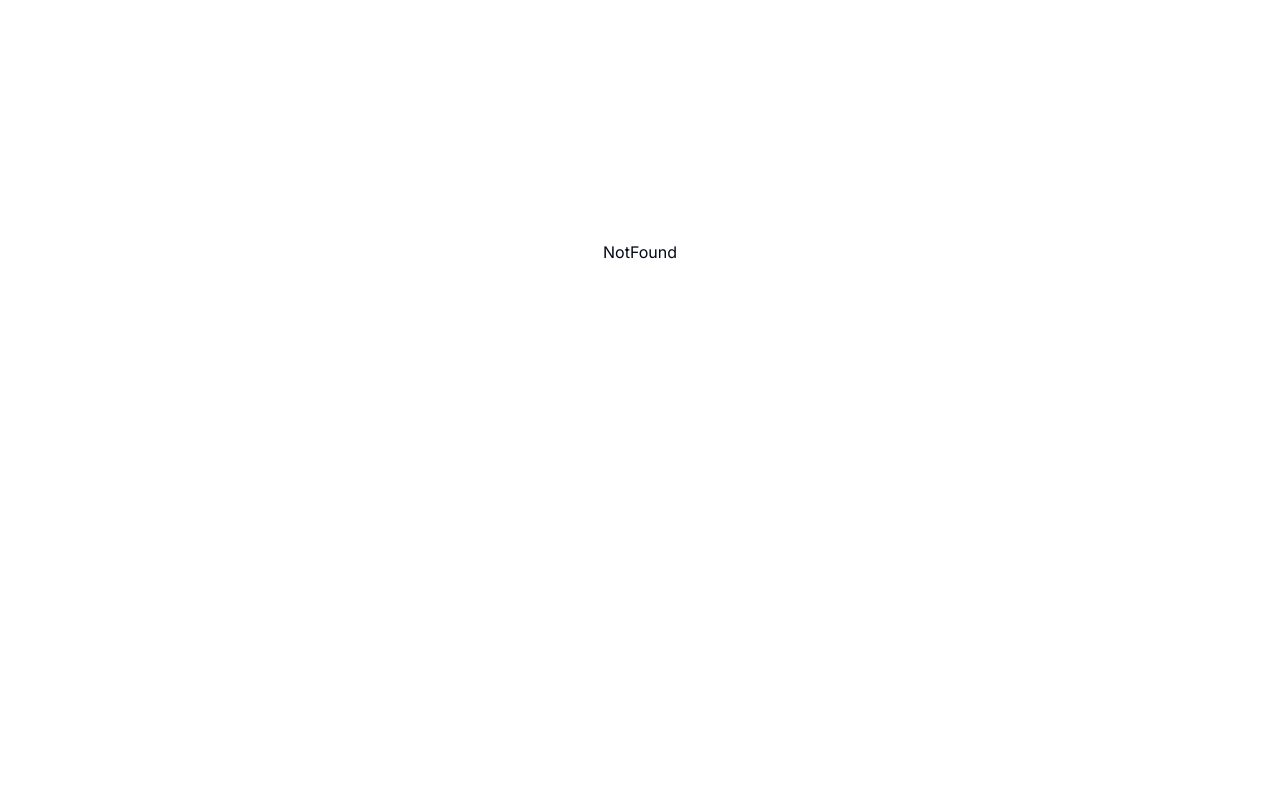
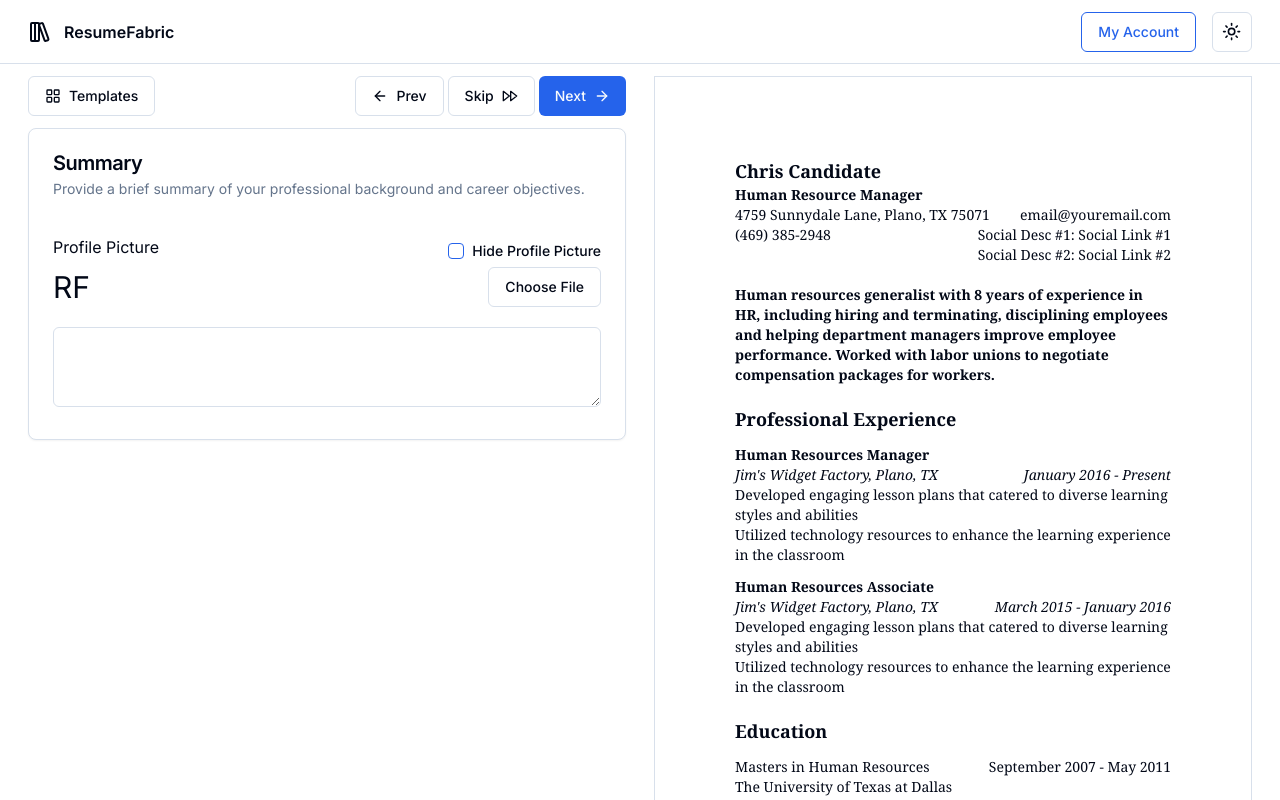
Before and after one commit to Avsholeh/resumefabric, a Next.js app: page /summary in a window 1280 px wide. Before the commit this address had no page. Shown: the top 800 px of the page. Built offline with nearby package versions, Linux system fonts and the light colour scheme.

Commit message:
feat: add summary page

```diff
--- /dev/null
+++ b/src/app/(resume)/summary/loading.tsx
@@ -0,0 +1,5 @@
+import LoadingResume from "@/components/shared/loading-resume";
+
+export default function FinalLoading() {
+    return <LoadingResume />;
+}
--- /dev/null
+++ b/src/app/(resume)/summary/page.tsx
@@ -0,0 +1,7 @@
+import ResumeContainer from "@/components/shared/resume-container";
+import SummaryForm from "@/features/resume/summary/components/form";
+import ClassicTemplate from "@/features/resume/templates/classic";
+
+export default function SummaryPage() {
+    return <ResumeContainer form={<SummaryForm />} template={<ClassicTemplate />} />;
+}
--- a/src/features/resume/addtional/components/form.tsx
+++ b/src/features/resume/addtional/components/form.tsx
@@ -33,7 +33,7 @@ export default function AdditionalForm(): React.ReactElement {
 
     const onSubmit: SubmitHandler<AdditionalSchemaField> = (fieldValue) => {
         console.log("onSubmit", fieldValue);
-        router.push('/summary');
+        router.push("/summary");
     };
 
     return (
--- /dev/null
+++ b/src/features/resume/summary/components/form.tsx
@@ -0,0 +1,122 @@
+"use client";
+
+import FormButtonGroup from "@/components/shared/form-button-group";
+import { Button } from "@/components/ui/button";
+import { Card, CardContent, CardDescription, CardHeader, CardTitle } from "@/components/ui/card";
+import { Checkbox } from "@/components/ui/checkbox";
+import { Form, FormControl, FormField, FormItem, FormLabel } from "@/components/ui/form";
+import { Input } from "@/components/ui/input";
+import { Textarea } from "@/components/ui/textarea";
+import { zodResolver } from "@hookform/resolvers/zod";
+import { useRouter } from "next/navigation";
+import { useRef } from "react";
+import { SubmitHandler, useForm } from "react-hook-form";
+import { SummaryDefaultValues, SummaryField, SummarySchema } from "../summary";
+
+export default function SummaryForm(): React.ReactElement {
+    const router = useRouter();
+    const fileUploadRef = useRef<HTMLInputElement>(null);
+    const form = useForm({
+        resolver: zodResolver(SummarySchema),
+        defaultValues: SummaryDefaultValues,
+    });
+
+    const onSubmit: SubmitHandler<SummaryField> = (fieldValue) => {
+        console.log(fieldValue);
+        router.push("/final");
+    };
+
+    return (
+        <Form {...form}>
+            <form onSubmit={form.handleSubmit(onSubmit)} id="summary-form">
+                <FormButtonGroup nextURL="/final" prevURL="/additional" showSkip />
+
+                <Card>
+                    <CardHeader>
+                        <CardTitle>Summary</CardTitle>
+                        <CardDescription>
+                            Provide a brief summary of your professional background and career objectives.
+                        </CardDescription>
+                    </CardHeader>
+                    <CardContent>
+                        <div className="mb-2 mt-3 flex justify-between">
+                            <span>Profile Picture</span>
+                            <FormField
+                                name="hideProfilePicture"
+                                control={form.control}
+                                render={({ field }) => (
+                                    <FormItem className="flex items-center space-x-2">
+                                        <FormControl>
+                                            <Checkbox
+                                                onCheckedChange={field.onChange}
+                                                checked={field.value}
+                                                className="mt-2"
+                                            />
+                                        </FormControl>
+                                        <FormLabel>Hide Profile Picture</FormLabel>
+                                    </FormItem>
+                                )}
+                            />
+                        </div>
+
+                        <div className="mb-5 flex items-center justify-between">
+                            <div className="avatar placeholder">
+                                <div className="bg-neutral text-neutral-content w-16 rounded-full">
+                                    <span className="text-3xl">RF</span>
+                                </div>
+                            </div>
+                            <div className="flex flex-col">
+                                <FormField
+                                    name="profilePicture"
+                                    control={form.control}
+                                    render={({ field }) => (
+                                        <FormItem>
+                                            <Button
+                                                type="button"
+                                                variant={"outline"}
+                                                onClick={() => {
+                                                    fileUploadRef.current?.click();
+                                                }}
+                                            >
+                                                Choose File
+                                            </Button>
+                                            <FormControl className="hidden">
+                                                <Input
+                                                    {...field}
+                                                    type="file"
+                                                    ref={fileUploadRef}
+                                                    accept="image/jpeg, image/png"
+                                                    onChange={(e) =>
+                                                        field.onChange(e.target.files ? e.target.files[0] : null)
+                                                    }
+                                                />
+                                            </FormControl>
+                                        </FormItem>
+                                    )}
+                                />
+
+                                {form.formState.errors.profilePicture && (
+                                    <span className="text-error mt-2 text-sm">
+                                        {form.formState.errors.profilePicture.message}
+                                    </span>
+                                )}
+                            </div>
+                        </div>
+
+                        <FormField
+                            name="summary"
+                            control={form.control}
+                            render={({ field }) => (
+                                <FormItem className="mb-2 flex w-full">
+                                    <FormControl>
+                                        <Textarea {...field} />
+                                    </FormControl>
+                                </FormItem>
+                            )}
+                        />
+                    </CardContent>
+                </Card>
+            </form>
+        </Form>
+    );
+}
--- /dev/null
+++ b/src/features/resume/summary/summary.ts
@@ -0,0 +1,34 @@
+import { z } from "zod";
+
+// Create a schema for the summary form
+export const SummarySchema = z.object({
+    hideProfilePicture: z.boolean(),
+    profilePicture: z
+        // Union the file input to allow for undefined if the user chooses to hide the profile picture
+        // or a valid file input if the user chooses to upload a profile picture
+        .union([
+            // Why nullish()? Because the file input can be null or undefined
+            z.instanceof(File).nullish(),
+            // Input must be a instance of File
+            z
+                .instanceof(File)
+                // Refine the file input to ensure it is an image and less than 5MB
+                .refine((file) => file.size < 5 * 1024 * 1024, {
+                    message: "File size must be less than 5MB",
+                })
+                // Refine the file input to ensure it is an image with the correct MIME type
+                .refine((file) => ["image/jpeg", "image/png"].includes(file.type), {
+                    message: "File must be an image",
+                }),
+        ]),
+    summary: z.string().max(1000, { message: "Summary must not exceed 1000 characters" }),
+});
+
+export const SummaryDefaultValues = {
+    hideProfilePicture: false,
+    profilePicture: undefined,
+    summary: "",
+};
+
+// Define a type alias for the inferred type of the schema
+export type SummaryField = z.infer<typeof SummarySchema>;
```
